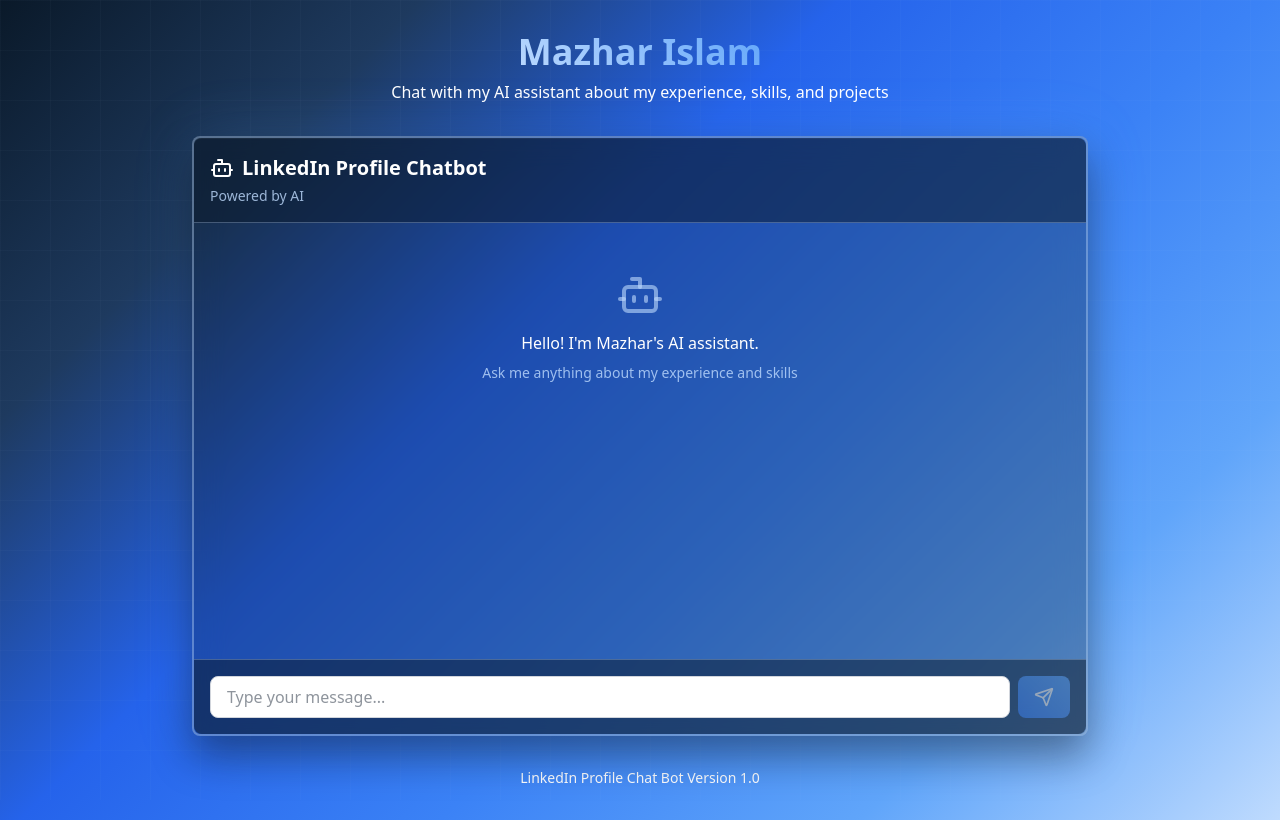
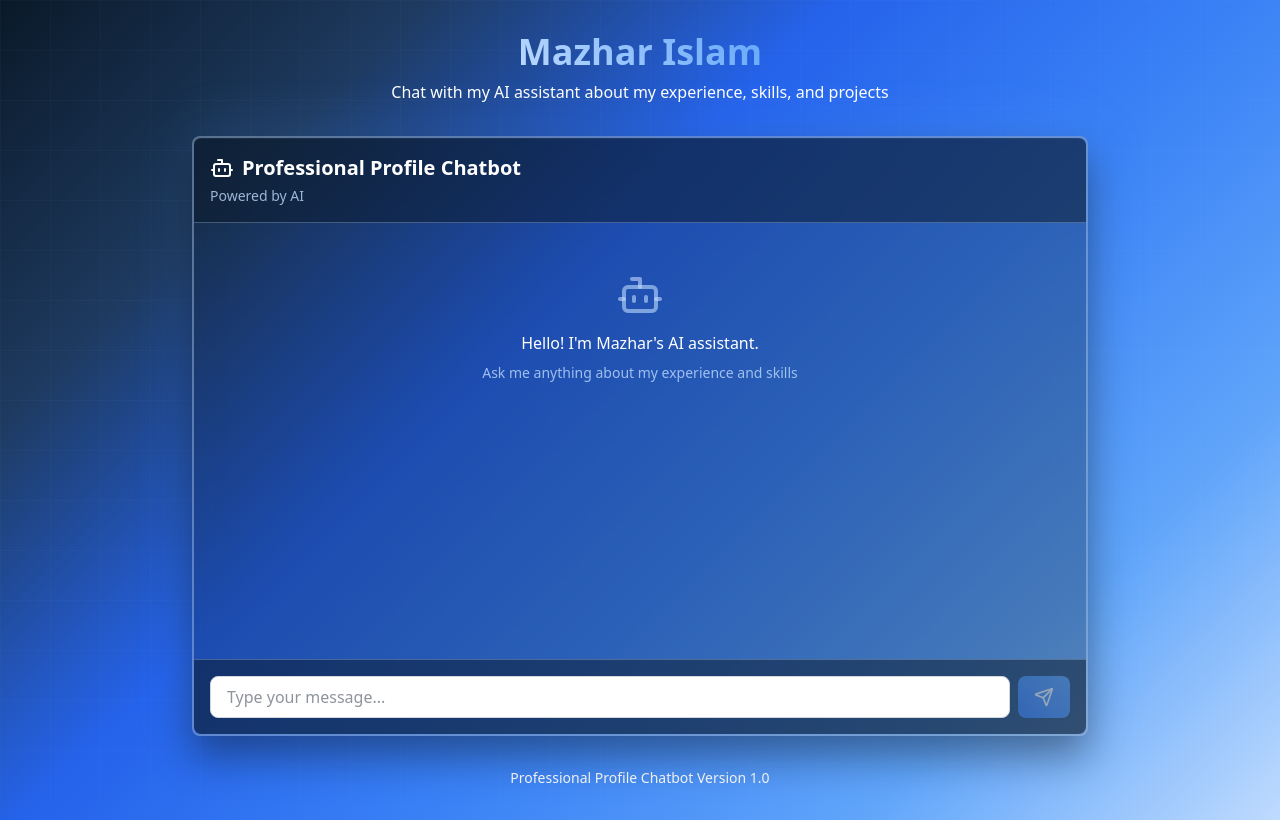
Before and after one commit to mazharislam/prochatbot, a Next.js app in the folder frontend/: page / in a window 1280 px wide. Built offline with nearby package versions, Linux system fonts and the light colour scheme.

Commit message:
Update UI: Subtle gradient background, visible grid animation, and generic branding

```diff
--- a/frontend/app/page.tsx
+++ b/frontend/app/page.tsx
@@ -41,7 +41,7 @@ export default function Home() {
             <Twin />
           </div>
           <footer className="mt-8 text-center text-sm text-white">
-            <p>LinkedIn Profile Chat Bot Version 1.0</p>
+            <p>Professional Profile Chatbot Version 1.0</p>
           </footer>
         </div>
       </div>
--- a/frontend/components/twin.tsx
+++ b/frontend/components/twin.tsx
@@ -102,7 +102,7 @@ export default function Twin() {
             }}>
                 <h2 className="text-xl font-semibold flex items-center gap-2">
                     <Bot className="w-6 h-6" />
-                    LinkedIn Profile Chatbot
+                    Professional Profile Chatbot
                 </h2>
                 <p className="text-sm mt-1" style={{ color: 'rgba(191, 219, 254, 0.8)' }}>Powered by AI</p>
             </div>
```
